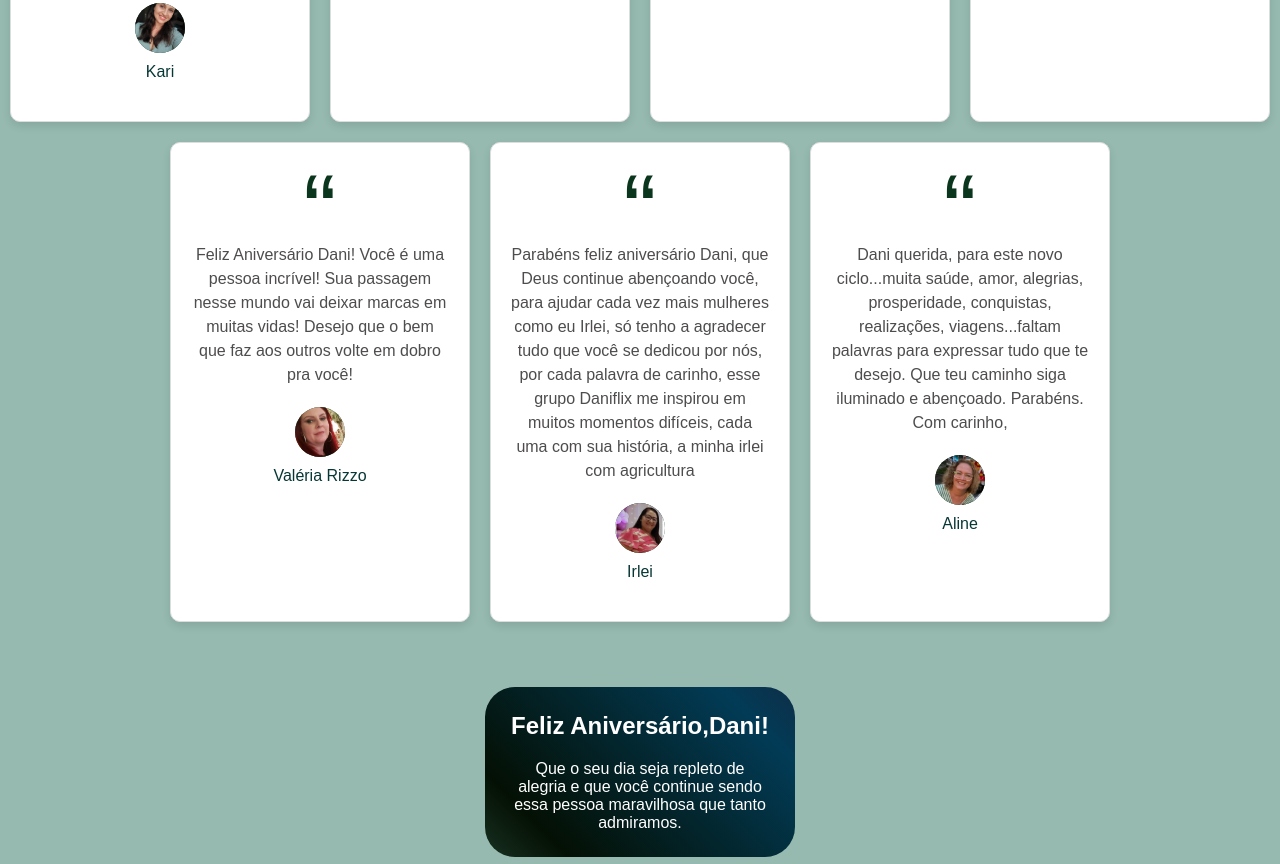
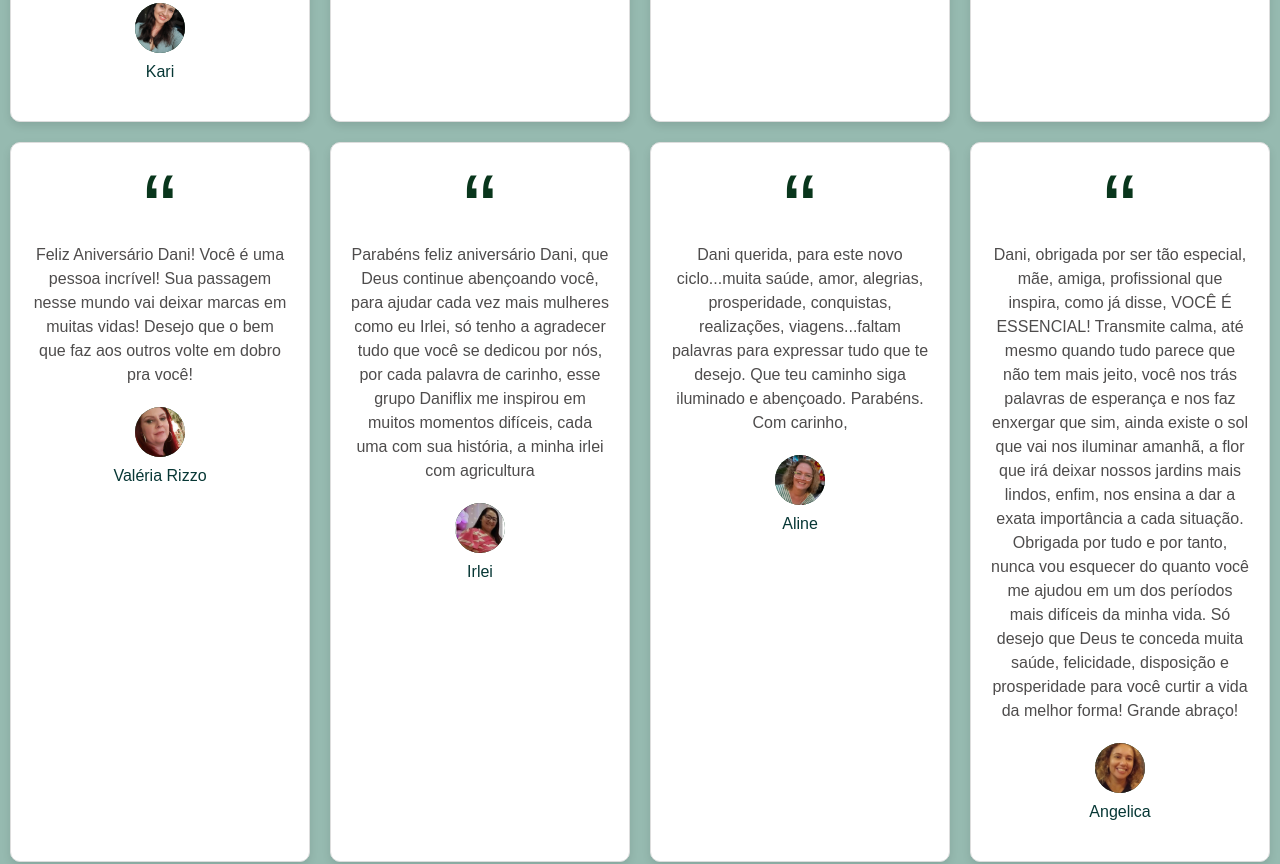
Before and after one commit to ludeweese/wdd331r2025, a plain HTML site: page Dani/dani.html in a window 1280 px wide. Shown: the part 2887-3751 px from the top of the page. Drawn offline with Linux system fonts and the light colour scheme.

Commit message:
angelica

```diff
--- a/Dani/dani.html
+++ b/Dani/dani.html
@@ -373,6 +373,18 @@
           <p class="author-name">Aline </p>
         </div>
       </div>
+      <div class="testimonial-box">
+        <div class="quote-mark">“</div>
+        <p class="testimonial-comment">Dani, obrigada por ser tão especial, mãe, amiga, profissional que inspira, como já disse, VOCÊ É ESSENCIAL! Transmite calma, até mesmo quando tudo parece que não tem mais jeito, você nos trás palavras de esperança e nos faz enxergar que sim, ainda existe o sol que vai nos iluminar amanhã, a flor que irá deixar nossos jardins mais lindos, enfim, nos ensina a dar a exata importância a cada situação. Obrigada por tudo e por tanto, nunca vou esquecer do quanto você me ajudou em um dos períodos mais difíceis da minha vida. Só desejo que Deus te conceda muita saúde,
+          felicidade, disposição e prosperidade para você curtir a vida da melhor forma! Grande abraço!
+        </p>
+        <div class="testimonial-author">
+          <div class="author-photo">
+            <img src="./images/angelica.jpeg" alt="Author 20 Photo">
+          </div>
+          <p class="author-name">Angelica </p>
+        </div>
+      </div>
 
   </div>
 
```
Also changed, not shown: Dani/images/angelica.jpeg (added).
